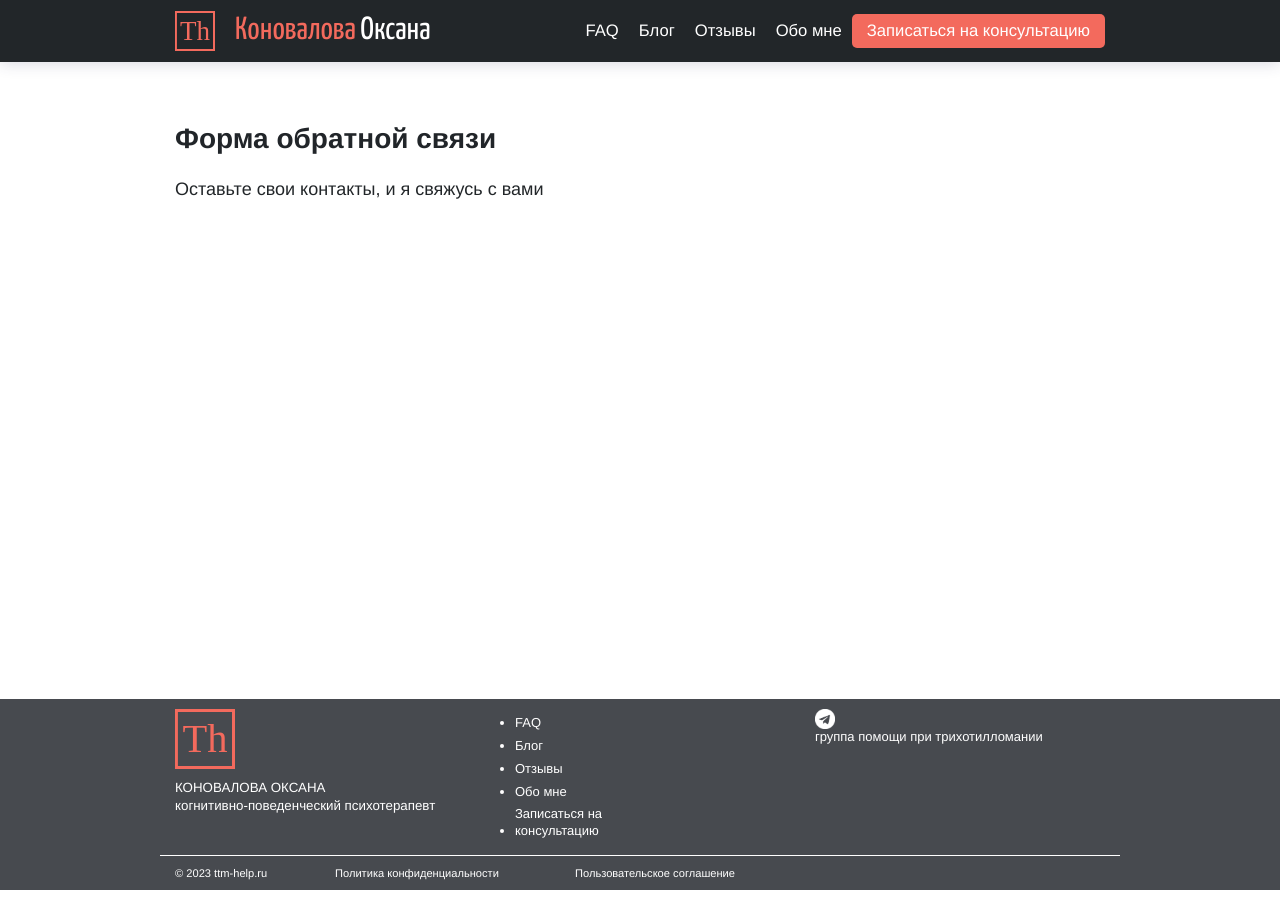
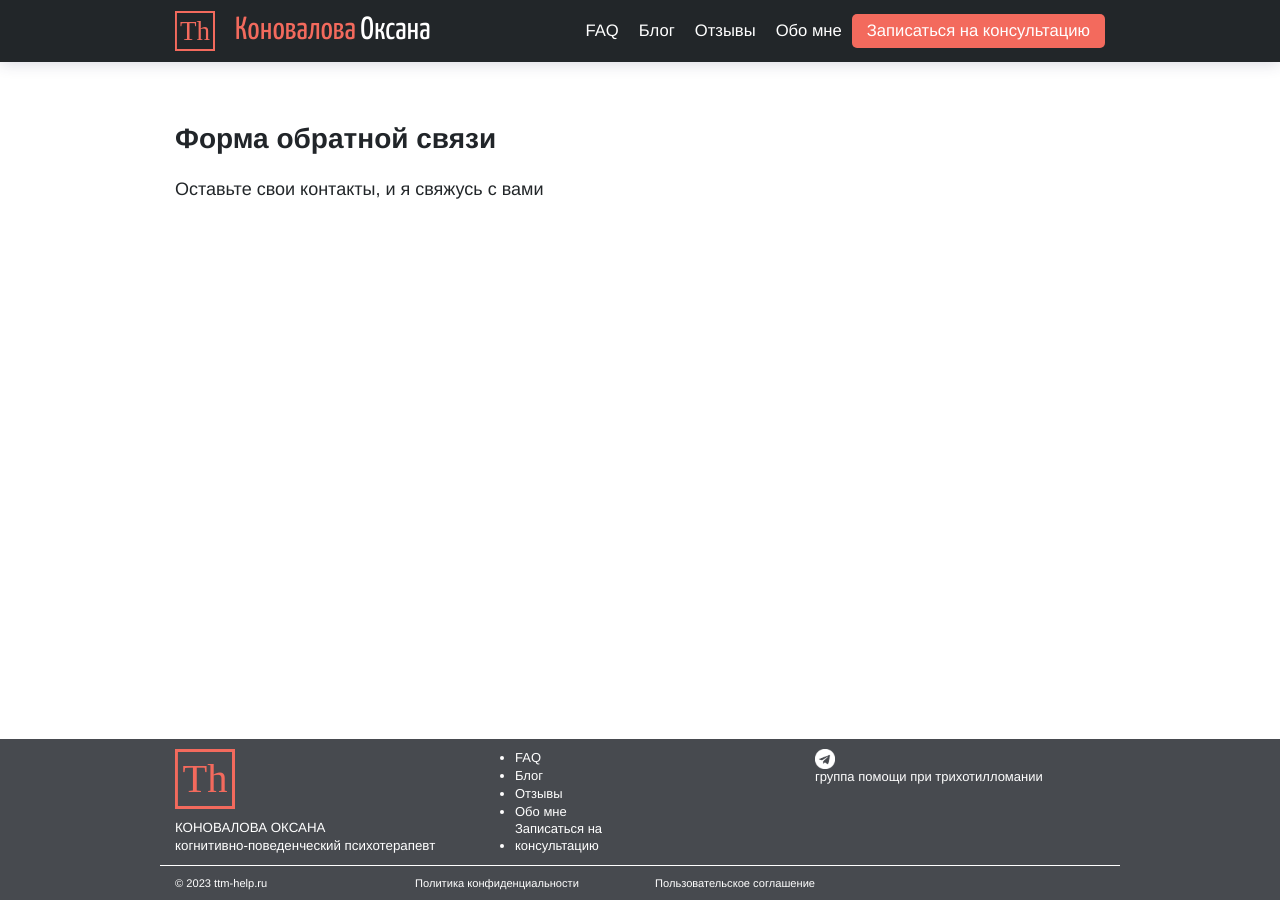
Before and after one commit to ttm-help/ttm-help.github.io, a Jekyll site: the page built from form.md, in a window 1280 px wide. Built offline with Jekyll 4.4.1, drawn with Linux system fonts in a browser that asks for light colours; a script that is not in the unit is left out.

Commit message:
fix footer

```diff
--- a/_includes/footer.html
+++ b/_includes/footer.html
@@ -1,4 +1,4 @@
-<div class="footer">
+<div class="footer pb-md-0 pb-2">
     <div class="container" style="color: white !important;">
         <div class="row mb-1">
             <div class="col-12 col-md-4">
@@ -27,7 +27,7 @@
                         {% assign mainmenu = site.data.menus.main %}
                         <ul class="ml-2">
                             {% for item in mainmenu %}
-                            <li style="margin-top: 5px; margin-bottom: 5px">
+                            <li class="mt-2 mb-2 mt-sm-0 mb-sm-0">
                                 <a href="{{ item.url | relative_url }}">{{ item.name }}</a>
                             </li>
                             {% endfor %}
@@ -57,15 +57,15 @@
         <div class="row mb-1" style="font-size: smaller;
                                 border-color: white;
                                 border-top: solid 1px">
-            <div class="col-sm-2 pt-1">
+            <div class="col-sm-3 pt-2 pt-sm-1">
                 <span>© {{ site.time | date: '%Y' }} ttm-help.ru</span>
             </div>
-            <div class="col-sm-3 pt-1">
+            <div class="col-sm-3 pt-2 pt-sm-1">
                 <a class="d-inline mr-1" href="/assets/docs/privacy-policy.pdf">
                     <span>️Политика конфиденциальности</span>
                 </a>
             </div>
-            <div class="col-sm-3 pt-1">
+            <div class="col-sm-3 pt-2 pt-sm-1">
                 <a class="d-inline" href="/assets/docs/user-agreement.pdf">
                     <span>Пользовательское соглашение</span>
                 </a>
@@ -74,7 +74,7 @@
     </div>
 </div>
 
-<div class="mobile-footer-menu d-flex justify-content-around align-items-center mb-1">
+<div class="mobile-footer-menu d-flex justify-content-around align-items-center mb-1 mb-md-0">
     <a href="/">
         <img src="/assets/images/menu/index.svg"
              width="26" height="26"
```
Also changed, not shown: about.md (+1 -1 lines).
